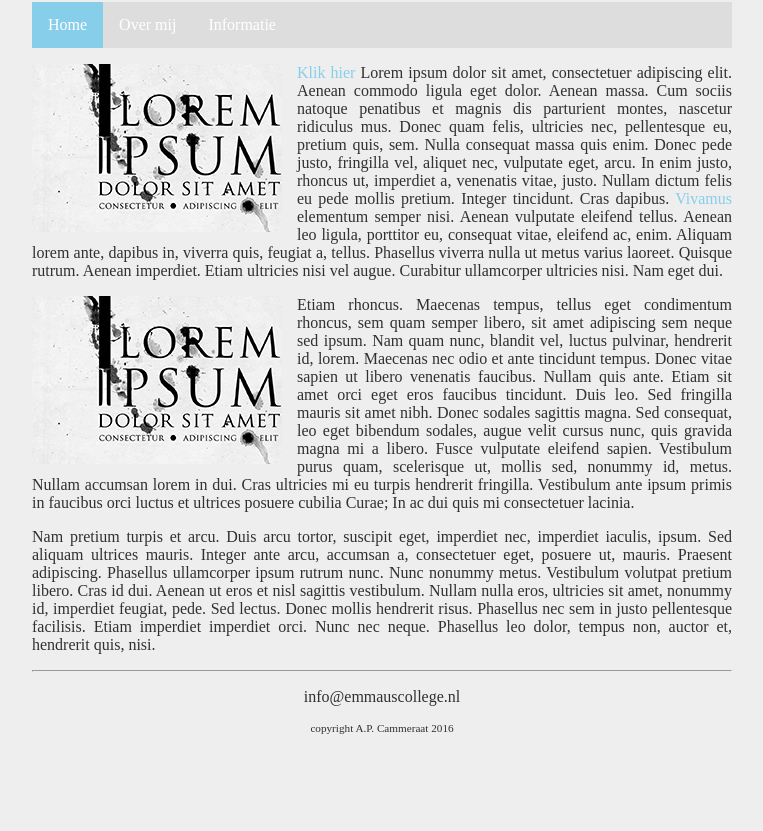
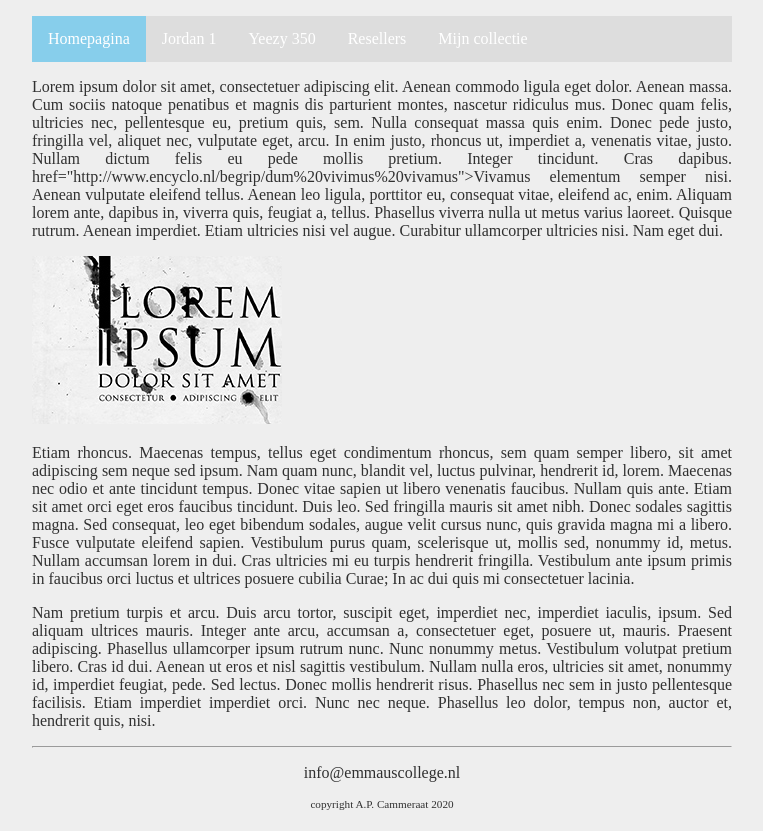
Before and after one commit to emmaus-4h/website-isabellamulder, a plain HTML site: page index.html in a window 1280 px wide. Shown: the part 64-895 px from the top of the page, without its empty margins (258-1021 px from the left). Before the commit the page ends 820 px from the top, so only its background shows below. Drawn offline with Linux system fonts and the light colour scheme.

Commit message:
Update index.html

```diff
--- a/index.html
+++ b/index.html
@@ -1,3 +1,5 @@
+<!DOCTYPE html>
+
 <html>
 
     <head>
@@ -8,28 +10,32 @@
     <body>
         <main>
             <header>
-                <h1 id="hoofdtitel" class="belangrijk">De leukste site van Isabella</h1>
+                <h1 id="hoofdtitel" class="belangrijk">Schoenen</h1>
             </header>
 
             <nav>
                 <ul>
-                    <li><a class="active" href="index.html">Home</a></li>
-                    <li><a href="overmij.html">Over mij</a></li>
-                    <li><a href="info.html">Informatie</a></li>
+                    <li><a class="active" href="index.html">Homepagina</a></li>
+                    <li><a href="overmij.html">Jordan 1</a></li>
+                    <li><a href="info.html">Yeezy 350</a></li>
+                    <li><a href="pagina3.html">Resellers</a></li>
+                    <li><a href="pagina4.html">Mijn collectie</a></li>
                 </ul>
             </nav>
 
             <article>
-                <p><img class="zweefLinks" src="afbeeldingen/loremipsum.jpg">
-                <a href="http://nu.nl">Klik hier</a> Lorem ipsum dolor sit amet, consectetuer adipiscing elit. Aenean commodo ligula eget dolor. Aenean massa. Cum sociis natoque penatibus et magnis dis parturient montes, nascetur ridiculus mus. Donec quam felis, ultricies nec, pellentesque eu, pretium quis, sem. Nulla consequat massa quis enim. Donec pede justo, fringilla vel, aliquet nec, vulputate eget, arcu. In enim justo, rhoncus ut, imperdiet a, venenatis vitae, justo. Nullam dictum felis eu pede mollis pretium. Integer tincidunt. Cras dapibus. <a href="http://www.encyclo.nl/begrip/dum%20vivimus%20vivamus">Vivamus</a> elementum semper nisi. Aenean vulputate eleifend tellus. Aenean leo ligula, porttitor eu, consequat vitae, eleifend ac, enim. Aliquam lorem ante, dapibus in, viverra quis, feugiat a, tellus. Phasellus viverra nulla ut metus varius laoreet. Quisque rutrum. Aenean imperdiet. Etiam ultricies nisi vel augue. Curabitur ullamcorper ultricies nisi. Nam eget dui.</p>
-                <p><img class="zweefLinks" src="afbeeldingen/loremipsum.jpg">Etiam rhoncus. Maecenas tempus, tellus eget condimentum rhoncus, sem quam semper libero, sit amet adipiscing sem neque sed ipsum. Nam quam nunc, blandit vel, luctus pulvinar, hendrerit id, lorem. Maecenas nec odio et ante tincidunt tempus. Donec vitae sapien ut libero venenatis faucibus. Nullam quis ante. Etiam sit amet orci eget eros faucibus tincidunt. Duis leo. Sed fringilla mauris sit amet nibh. Donec sodales sagittis magna. Sed consequat, leo eget bibendum sodales, augue velit cursus nunc, quis gravida magna mi a libero. Fusce vulputate eleifend sapien. Vestibulum purus quam, scelerisque ut, mollis sed, nonummy id, metus. Nullam accumsan lorem in dui. Cras ultricies mi eu turpis hendrerit fringilla. Vestibulum ante ipsum primis in faucibus orci luctus et ultrices posuere cubilia Curae; In ac dui quis mi consectetuer lacinia.</p>
+                <p>
+                Lorem ipsum dolor sit amet, consectetuer adipiscing elit. Aenean commodo ligula eget dolor. Aenean massa. Cum sociis natoque penatibus et magnis dis parturient montes, nascetur ridiculus mus. Donec quam felis, ultricies nec, pellentesque eu, pretium quis, sem. Nulla consequat massa quis enim. Donec pede justo, fringilla vel, aliquet nec, vulputate eget, arcu. In enim justo, rhoncus ut, imperdiet a, venenatis vitae, justo. Nullam dictum felis eu pede mollis pretium. Integer tincidunt. Cras dapibus. href="http://www.encyclo.nl/begrip/dum%20vivimus%20vivamus">Vivamus elementum semper nisi. Aenean vulputate eleifend tellus. Aenean leo ligula, porttitor eu, consequat vitae, eleifend ac, enim. Aliquam lorem ante, dapibus in, viverra quis, feugiat a, tellus. Phasellus viverra nulla ut metus varius laoreet. Quisque rutrum. Aenean imperdiet. Etiam ultricies nisi vel augue. Curabitur ullamcorper ultricies nisi. Nam eget dui.</p>
+                <img class="zweeflinks" src="afbeeldingen/loremipsum.jpg">
+
+                <p> Etiam rhoncus. Maecenas tempus, tellus eget condimentum rhoncus, sem quam semper libero, sit amet adipiscing sem neque sed ipsum. Nam quam nunc, blandit vel, luctus pulvinar, hendrerit id, lorem. Maecenas nec odio et ante tincidunt tempus. Donec vitae sapien ut libero venenatis faucibus. Nullam quis ante. Etiam sit amet orci eget eros faucibus tincidunt. Duis leo. Sed fringilla mauris sit amet nibh. Donec sodales sagittis magna. Sed consequat, leo eget bibendum sodales, augue velit cursus nunc, quis gravida magna mi a libero. Fusce vulputate eleifend sapien. Vestibulum purus quam, scelerisque ut, mollis sed, nonummy id, metus. Nullam accumsan lorem in dui. Cras ultricies mi eu turpis hendrerit fringilla. Vestibulum ante ipsum primis in faucibus orci luctus et ultrices posuere cubilia Curae; In ac dui quis mi consectetuer lacinia.</p>
                 <p>Nam pretium turpis et arcu. Duis arcu tortor, suscipit eget, imperdiet nec, imperdiet iaculis, ipsum. Sed aliquam ultrices mauris. Integer ante arcu, accumsan a, consectetuer eget, posuere ut, mauris. Praesent adipiscing. Phasellus ullamcorper ipsum rutrum nunc. Nunc nonummy metus. Vestibulum volutpat pretium libero. Cras id dui. Aenean ut eros et nisl sagittis vestibulum. Nullam nulla eros, ultricies sit amet, nonummy id, imperdiet feugiat, pede. Sed lectus. Donec mollis hendrerit risus. Phasellus nec sem in justo pellentesque facilisis. Etiam imperdiet imperdiet orci. Nunc nec neque. Phasellus leo dolor, tempus non, auctor et, hendrerit quis, nisi.</p>
             </article>
 
             <footer>
                 <hr/>
                 <p>info@emmauscollege.nl</p>
-                <p class="smalltext">copyright A.P. Cammeraat 2016</p>
+                <p class="smalltext">copyright A.P. Cammeraat 2020</p>
             </footer>
 
         </main>
```
